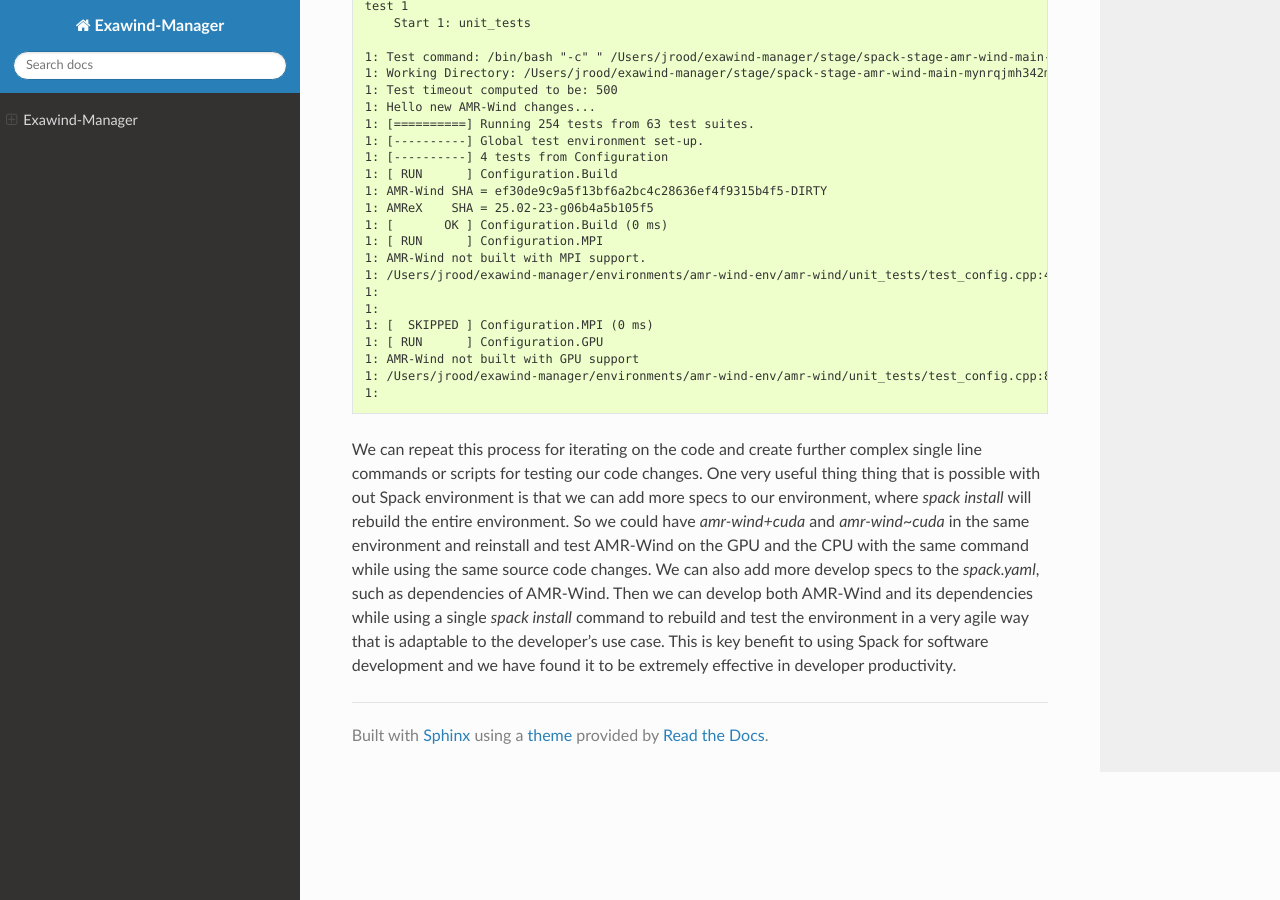
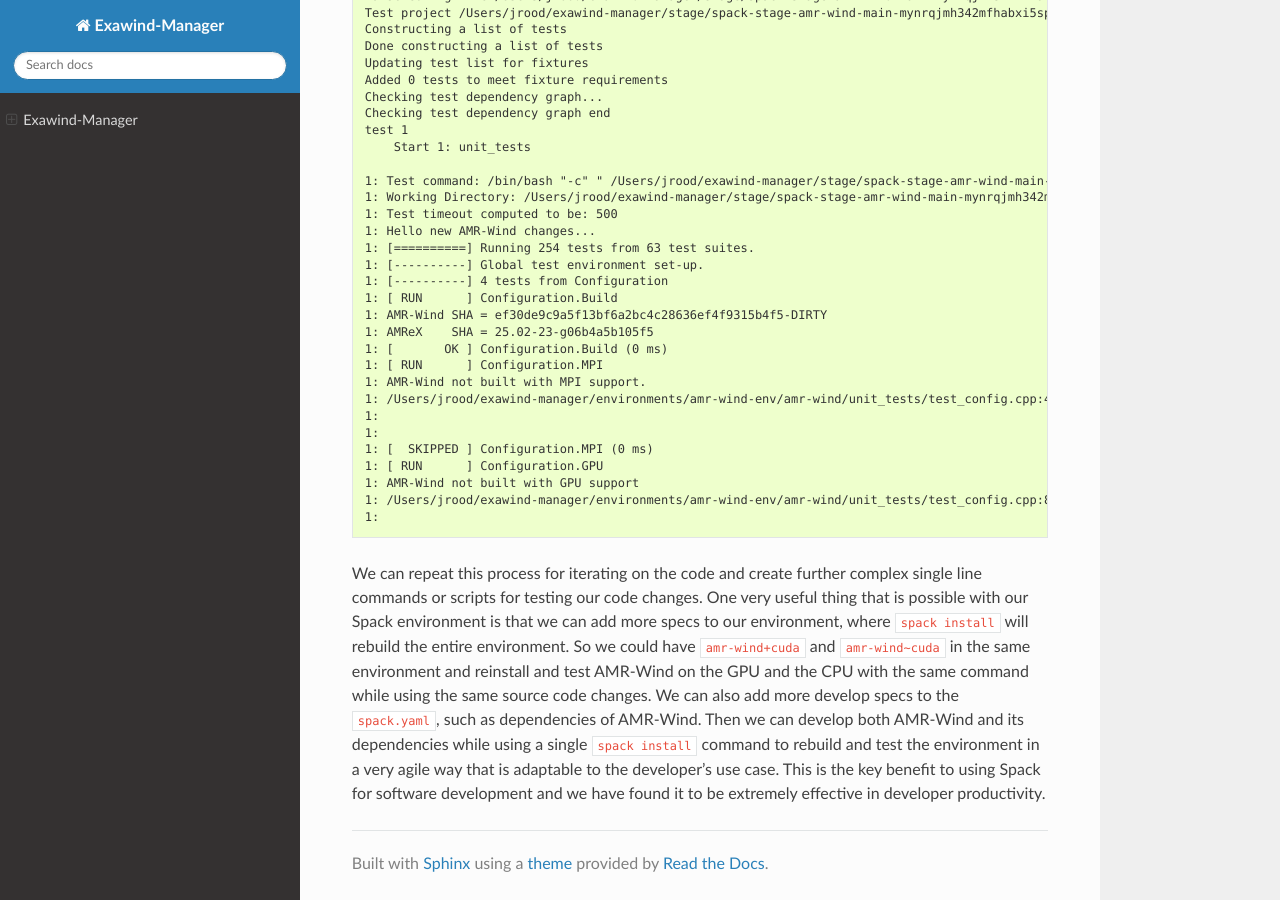
Before and after one commit to Exawind/exawind-manager, a Sphinx documentation site: the page built from docs/index.rst, in a window 1280 px wide and 900 px high, scrolled down 10522 px. Built offline with Sphinx 7.4.7 and the Read the Docs theme 3.1.0, drawn with Linux system fonts in a browser that asks for light colours; some of the changed text lies outside the part shown.

Commit message:
More documentation. (#273)

```diff
--- a/docs/index.rst
+++ b/docs/index.rst
@@ -24,8 +24,8 @@
 We will do so using an Apple Macbook Pro M1. To set up such a machine for using Exawind-Manager, we need to satisfy these requirements:
 
 1. Install `Homebrew <https://brew.sh>`_
-2. `brew install gcc` for gfortran
-3. `brew install make` for using depfiles
+2. ``brew install gcc`` for gfortran
+3. ``brew install make`` for using depfiles
 4. Install Python 3.12 and set `SPACK_PYTHON` to it if requiring use of `SSL_CERT_FILE`
 
 Machine Configurations
@@ -79,7 +79,7 @@
 Loading Exawind-Manager
 -----------------------
 
-To invoke Exawind-Manager we merely `source shortcut.sh` which sets the `EXAWIND_MANAGER` environment variable and also invokes Spack's shell support through our own `spack-start` command:
+To invoke Exawind-Manager we merely ``source shortcut.sh`` which sets the ``EXAWIND_MANAGER`` environment variable and also invokes Spack's shell support through our own ``spack-start`` command:
 
 .. code-block:: console
 
@@ -102,9 +102,9 @@
    jrood@jrood-38508s exawind-manager % spack manager find-machine
    exawind-manager darwin
 
-Therefore Exawind-Manager will include the `yaml` files from the `darwin` (MacOS) `configuration <https://github.com/Exawind/exawind-manager/tree/main/configs/darwin>`_. Note the `base <https://github.com/Exawind/exawind-manager/tree/main/configs/base>`_ configuration files will always be used, with the machine-specific configuration taking precedence. The base files set many preferences as defaults such as where downloads are cached, the build stage is located, etc. Any of these can be overidden by the machine-specific configuration.
+Therefore Exawind-Manager will include the ``yaml`` files from the ``darwin`` (MacOS) `configuration <https://github.com/Exawind/exawind-manager/tree/main/configs/darwin>`_. Note the `base <https://github.com/Exawind/exawind-manager/tree/main/configs/base>`_ configuration files will always be used, with the machine-specific configuration taking precedence. The base files set many preferences as defaults such as where downloads are cached, the build stage is located, etc. Any of these can be overidden by the machine-specific configuration.
 
-Within the machine-specific config or the base config, we have a `template.yaml` file which contains the default `spack.yaml` file that will be used for that machine if none is created or specified by the user. The `spack.yaml` file generally contains the spec or specs that will be built for the project on that machine by default. For the base template we see the default `template.yaml` below:
+Within the machine-specific config or the base config, we have a ``template.yaml`` file which contains the default ``spack.yaml`` file that will be used for that machine if none is created or specified by the user. The ``spack.yaml`` file generally contains the spec or specs that will be built for the project on that machine by default. For the base template we see the default ``template.yaml`` below:
 
 .. code-block:: console
 
@@ -256,7 +256,7 @@
 Loading a Spack Environment and Project Binaries
 ------------------------------------------------
 
-To load and run the project binaries starting from a new terminal, we can load the Spack environment the `deploy.py` script created and then load the binaries as such:
+To load and run the project binaries starting from a new terminal, we can load the Spack environment the ``deploy.py`` script created and then load the binaries as such:
 
 .. code-block:: console
 
@@ -269,9 +269,9 @@
 Developing Code Within a Project
 --------------------------------
 
-When building with Spack by default such as when using the `deploy.py` script, Spack downloads the code, builds it, installs it, and then removes the temporary files from building. Spack also has features for source code development that are very efficient. When developing code using Spack, we use "develop specs" to tell Spack where our source code is for the package(s) we are developing and Spack will also keep the code and build objects so it can do iterative builds and only compile files that have changed since the last compilation. Source code development works best with packages that use the CMake build system. This is because CMake is designed to be built out of source, when build systems like Autotools are typically built in source. Spack has built-in compatibility with CMake build directories where Spack places a hash on the build directories. This allows for multiple specs to be built simultaneously in a Spack environment and not cause conflicts in the build directory like Autotools packages can.
+When building with Spack by default such as when using the ``deploy.py`` script, Spack downloads the code, builds it, installs it, and then removes the temporary files from building. Spack also has features for source code development that are very efficient. When developing code using Spack, we use "develop specs" to tell Spack where our source code is for the package(s) we are developing and Spack will also keep the code and build objects so it can do iterative builds and only compile files that have changed since the last compilation. Source code development works best with packages that use the CMake build system. This is because CMake is designed to be built out of source, when build systems like Autotools are typically built in source. Spack has built-in compatibility with CMake build directories where Spack places a hash on the build directories. This allows for multiple specs to be built simultaneously in a Spack environment and not cause conflicts in the build directory like Autotools packages can.
 
-For our example, we will choose to develop an Exawind package with less dependencies, which is the `AMR-Wind <https://github.com/Exawind/amr-wind>`_ application. To do so we will use Spack-Manager's `quick-create-dev` shortcut command which creates an environment with develop specs and clones or unpacks the code. Then it activates the environment it created:
+For our example, we will choose to develop an Exawind package with less dependencies, which is the `AMR-Wind <https://github.com/Exawind/amr-wind>`_ application. To do so we will use Spack-Manager's ``quick-create-dev`` shortcut command which creates an environment with develop specs and clones or unpacks the code. Then it activates the environment it created:
 
 .. code-block:: console
 
@@ -301,7 +301,7 @@
        amr-wind:
          spec: amr-wind@=main
 
-We can see that the Spack environment file `spack.yaml` was created for us with `amr-wind` listed as a develop spec.
+We can see that the Spack environment file ``spack.yaml`` was created for us with ``amr-wind`` listed as a develop spec.
 
 Next we need to concretize this environment so Spack has a concrete list of exactly how it needs to build everything.
 
@@ -321,11 +321,11 @@
     -   kcwseep          ^zlib@1.3.1+optimize+pic+shared build_system=makefile arch=darwin-ventura-m1 %apple-clang@15.0.0
     -   uf5swtz      ^gmake@4.4.1~guile build_system=generic arch=darwin-ventura-m1 %apple-clang@15.0.0
 
-Notice that the spec we are using merely has `cmake` as a dependency, which we see in the directed acyclic graph (DAG) Spack emits. To install this Spack environment, we can use the `spack install` command, but this command does not enact maximum build parallelism. The `spack install` command will build each package one after another, and with each package it will essentially perform a `make -j` command using the maximum CPU cores on the machine within each package. However, the DAG contains parallel opportunity within itself in that `cmake` and `gmake` do not depend on one another so they can be built concurrently. Within the DAG there are typically numerous opportunities for this further parallelism.
+Notice that the spec we are using merely has ``cmake`` as a dependency, which we see in the directed acyclic graph (DAG) Spack emits. To install this Spack environment, we can use the ``spack install`` command, but this command does not enact maximum build parallelism. The ``spack install`` command will build each package one after another, and with each package it will essentially perform a ``make -j`` command using the maximum CPU cores on the machine within each package. However, the DAG contains parallel opportunity within itself in that ``cmake`` and ``gmake`` do not depend on one another so they can be built concurrently. Within the DAG there are typically numerous opportunities for this further parallelism.
 
-Spack deals with DAG parallelism using filesystem locks. So that allows us to run muliple spack instances. For example we could `spack install & spack install & wait`, which runs two `spack install` commands concurrently. Spack is aware enough to have each instance of Spack install separate packages in the DAG that can be built concurrently. However, we can build even further on this idea by having Spack using a high level GNUmake makefile to perform this DAG parallelism. To build our project using as much build parallelism as possible, we use what Spack calls "depfiles". To use these, we need our environment to be concretized. Any updates to `spack.yaml` typically require reconcretization, and after concretization, the depfile needs to be regenerated to match the concretization.
+Spack deals with DAG parallelism using filesystem locks. So that allows us to run muliple spack instances. For example we could ``spack install & spack install & wait``, which runs two ``spack install`` commands concurrently. Spack is aware enough to have each instance of Spack install separate packages in the DAG that can be built concurrently. However, we can build even further on this idea by having Spack using a high level GNUmake makefile to perform this DAG parallelism. To build our project using as much build parallelism as possible, we use what Spack calls "depfiles". To use these, we need our environment to be concretized. Any updates to ``spack.yaml`` typically require reconcretization, and after concretization, the depfile needs to be regenerated to match the concretization.
 
-Here is how we do it using our previously concretized `amr-wind-env` environment. Once we generate the makefile, we can then use `make` in parallel to perform the environment build process with maximum parallelism (note there are 8 performance CPU cores on the Apple M1 machine used in creating this tutorial):
+Here is how we do it using our previously concretized ``amr-wind-env`` environment. Once we generate the makefile, we can then use ``make`` in parallel to perform the environment build process with maximum parallelism (note there are 8 performance CPU cores on the Apple M1 machine used in creating this tutorial):
 
 
 .. code-block:: console
@@ -364,7 +364,7 @@
      Stage: 0.00s.  Cmake: 2.86s.  Build: 1m 39.30s.  Install: 10.22s.  Analysis: 1.66s.  Post-install: 0.20s.  Total: 1m 54.34s
    [+] /Users/jrood/exawind-manager/spack/opt/spack/darwin-ventura-m1/apple-clang-15.0.0/amr-wind-main-mynrqjmh342mfhabxi5spxglxpdw5imj
 
-Notice the makefile is running several Spack instances while also providing build parallelism within each package. Using depfiles is the fastest way to build a large amount of dependenices in Spack typically at the beginning of building an entire environment. Once we start developing `amr-wind`, it's simpler to use the `spack install` command to rebuild the projects listed as develop specs. Note Spack will always rebuild develop specs.
+Notice the makefile is running several Spack instances while also providing build parallelism within each package. Using depfiles is the fastest way to build a large amount of dependenices in Spack typically at the beginning of building an entire environment. Once we start developing ``amr-wind``, it's simpler to use the ``spack install`` command to rebuild the projects listed as develop specs. Note Spack will always rebuild develop specs.
 
 
 Running Tests
@@ -387,7 +387,10 @@
 
    Total Test time (real) =   0.23 sec
 
-Here we `cd` to the `amr-wind` build directory and we use `spack build-env amr-wind` to run a command in the build environment Spack used to build `amr-wind`, and we run the tests labeled as unit tests.
+Here we ``cd`` to the ``amr-wind`` build directory and we use ``spack build-env amr-wind`` to run a command in the build environment Spack used to build ``amr-wind``, and we run the tests labeled as unit tests.
+
+Iterating on the Code
+~~~~~~~~~~~~~~~~~~~~~
 
 Once we know how to run our tests, we can edit the code, rebuild it, and re-run the tests.
 
@@ -480,7 +483,7 @@
      Stage: 0.00s.  Cmake: 0.00s.  Build: 8.21s.  Install: 8.02s.  Analysis: 0.78s.  Post-install: 0.17s.  Total: 17.32s
    [+] /Users/jrood/exawind-manager/spack/opt/spack/darwin-ventura-m1/apple-clang-15.0.0/amr-wind-main-mynrqjmh342mfhabxi5spxglxpdw5imj
 
-Note the time in which it took to build `amr-wind`, showing that the previous build objects were re-used and only the files that changed were built.
+Note the time in which it took to build ``amr-wind``, showing that the previous build objects were re-used and only the files that changed were built.
 
 Now we can run the unit tests again:
 
@@ -525,4 +528,4 @@
    1: /Users/jrood/exawind-manager/environments/amr-wind-env/amr-wind/unit_tests/test_config.cpp:86: Skipped
    1:
 
-We can repeat this process for iterating on the code and create further complex single line commands or scripts for testing our code changes. One very useful thing thing that is possible with out Spack environment is that we can add more specs to our environment, where `spack install` will rebuild the entire environment. So we could have `amr-wind+cuda` and `amr-wind~cuda` in the same environment and reinstall and test AMR-Wind on the GPU and the CPU with the same command while using the same source code changes. We can also add more develop specs to the `spack.yaml`, such as dependencies of AMR-Wind. Then we can develop both AMR-Wind and its dependencies while using a single `spack install` command to rebuild and test the environment in a very agile way that is adaptable to the developer's use case. This is key benefit to using Spack for software development and we have found it to be extremely effective in developer productivity.
+We can repeat this process for iterating on the code and create further complex single line commands or scripts for testing our code changes. One very useful thing that is possible with our Spack environment is that we can add more specs to our environment, where ``spack install`` will rebuild the entire environment. So we could have ``amr-wind+cuda`` and ``amr-wind~cuda`` in the same environment and reinstall and test AMR-Wind on the GPU and the CPU with the same command while using the same source code changes. We can also add more develop specs to the ``spack.yaml``, such as dependencies of AMR-Wind. Then we can develop both AMR-Wind and its dependencies while using a single ``spack install`` command to rebuild and test the environment in a very agile way that is adaptable to the developer's use case. This is the key benefit to using Spack for software development and we have found it to be extremely effective in developer productivity.
```
